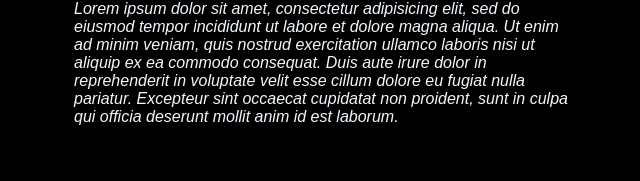
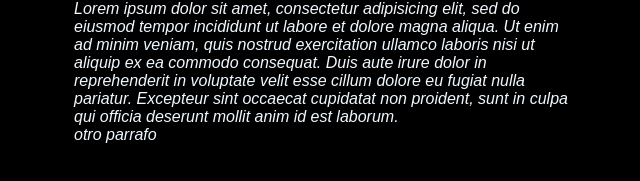
Before and after one commit to MC-IBPR/ejemplo-union, a plain HTML site: page index.html in a window 1280 px wide. Shown: the part 97-278 px from the top of the page, without its empty margins (316-956 px from the left). Drawn offline with Linux system fonts and the light colour scheme.

Commit message:
Se agrega otro parrafo

```diff
--- a/index.html
+++ b/index.html
@@ -14,5 +14,8 @@
 		cillum dolore eu fugiat nulla pariatur. Excepteur sint occaecat cupidatat non
 		proident, sunt in culpa qui officia deserunt mollit anim id est laborum.
 	</p>
+	<p>
+		otro parrafo
+	</p>
 </body>
 </html>
```
